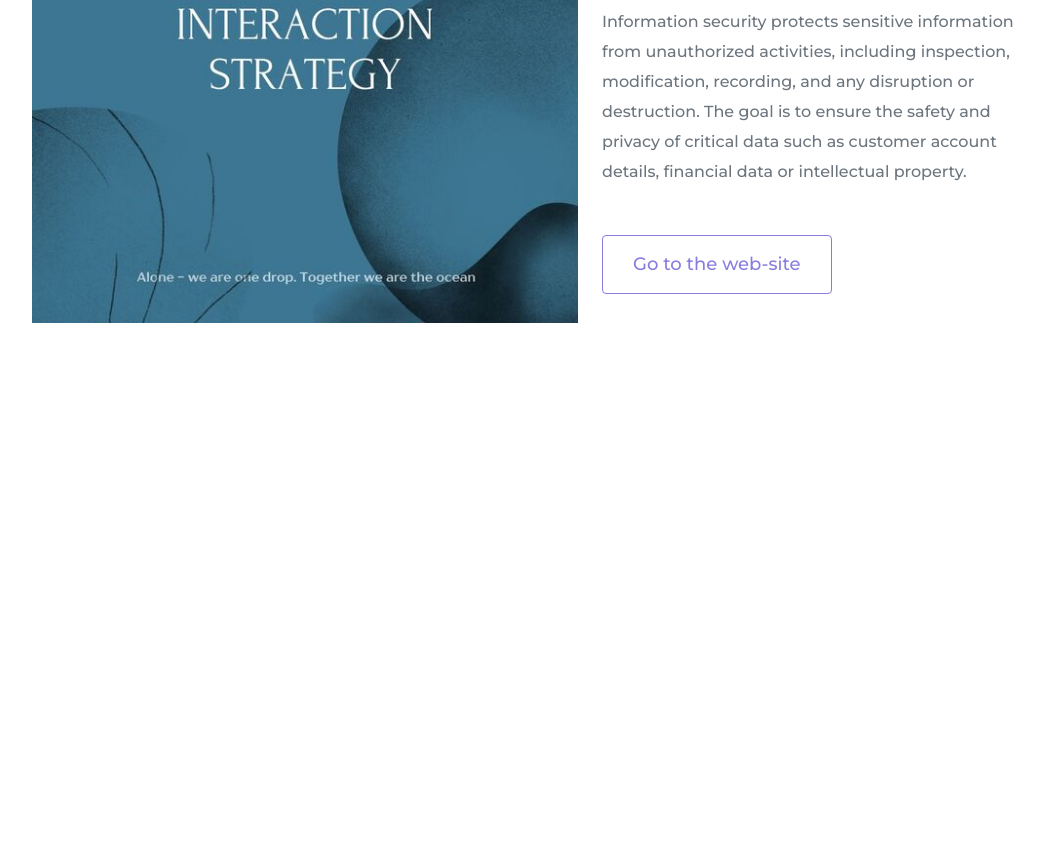
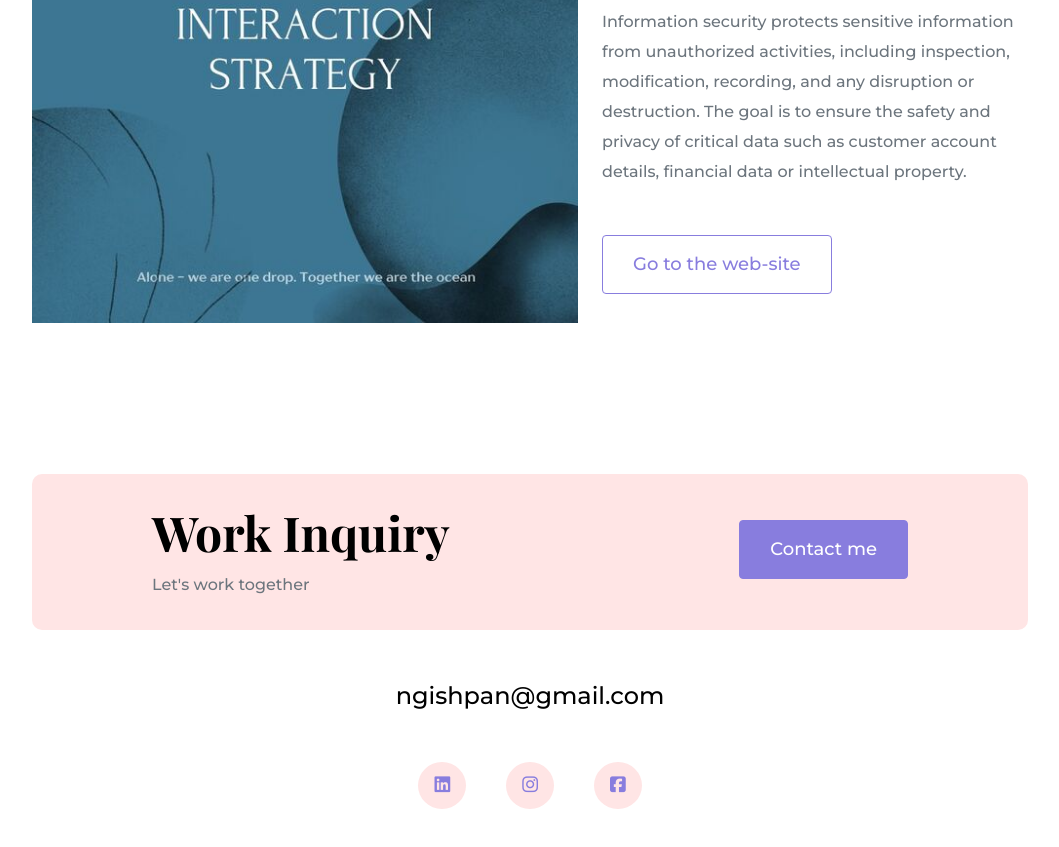
Before and after one commit to NataliHishpan/SheCodes-Responsive-Week4, a plain HTML site: page index.html in a window 1280 px wide. Shown: the part 2403-3250 px from the top of the page, without its empty margins (110-1169 px from the left). Before the commit the page ends 2817 px from the top, so only its background shows below. Drawn offline with nearby package versions, Linux system fonts and the light colour scheme.

Commit message:
add footer

```diff
--- a/index.html
+++ b/index.html
@@ -126,6 +126,38 @@
           </div>
         </div>
       </div>
+
+      <footer>
+        <div class="contact-box justify-content-between mb-5 d-none d-md-flex">
+          <div>
+            <h4>Work Inquiry</h4>
+            <p class="text-muted">Let's work together</p>
+          </div>
+          <div>
+            <a href="" class="btn btn-primary mt-3">Contact me</a>
+          </div>
+        </div>
+        <div class="d-flex justify-content-center mb-5">
+          <a href="mailto:ngishpan@gmail.com" class="email-link"
+            >ngishpan@gmail.com</a
+          >
+        </div>
+        <div class="social-links d-flex justify-content-center">
+          <a
+            href="https://www.linkedin.com/in/natalia-hishpan-91333622a/"
+            target="_blank"
+            ><i class="fa-brands fa-linkedin"></i
+          ></a>
+          <a href="https://www.instagram.com/hishpan_natalia/" target="_blank"
+            ><i class="fa-brands fa-instagram"></i
+          ></a>
+          <a
+            href="https://www.facebook.com/checkpoint/?next=%2Fmarketplace%2F"
+            target="_blank"
+            ><i class="fa-brands fa-facebook-square"></i
+          ></a>
+        </div>
+      </footer>
     </div>
   </body>
 </html>
--- a/styles/style.css
+++ b/styles/style.css
@@ -18,6 +18,10 @@ h6 {
   font-family: var(--heading-font-family);
   color: black;
   font-weight: bold;
+}
+
+h4 {
+  font-size: 48px;
 }
 
 h1 {
@@ -148,14 +152,56 @@ h2 {
   padding: 120px 60px;
 }
 
+footer {
+  margin: 60px;
+}
+
+footer .contact-box {
+  background: var(--secondary-color);
+  padding: 30px 120px;
+  border-radius: 10px;
+}
+
+footer .contact-box p {
+  margin: 0;
+}
+
+footer .email-link {
+  text-decoration: none;
+  color: black;
+  font-size: 24px;
+  text-align: center;
+}
+
+footer .email-link:hover {
+  color: var(--branding-color);
+}
+
+footer .social-links a {
+  margin: 0 20px;
+  color: var(--branding-color);
+  background-color: var(--secondary-color);
+  padding: 10px 16px;
+  font-size: 18px;
+  border-radius: 50%;
+  transition: all 100ms ease-in-out;
+}
+
+footer .social-links a:hover {
+  color: white;
+  background-color: var(--branding-color);
+}
+
 @media (max-width: 900px) {
   h1 {
     font-size: 60px;
     line-height: 56px;
   }
+
   h2 {
     font-size: 44px;
   }
+
   .project-description {
     padding: 30px;
     text-align: center;
```
